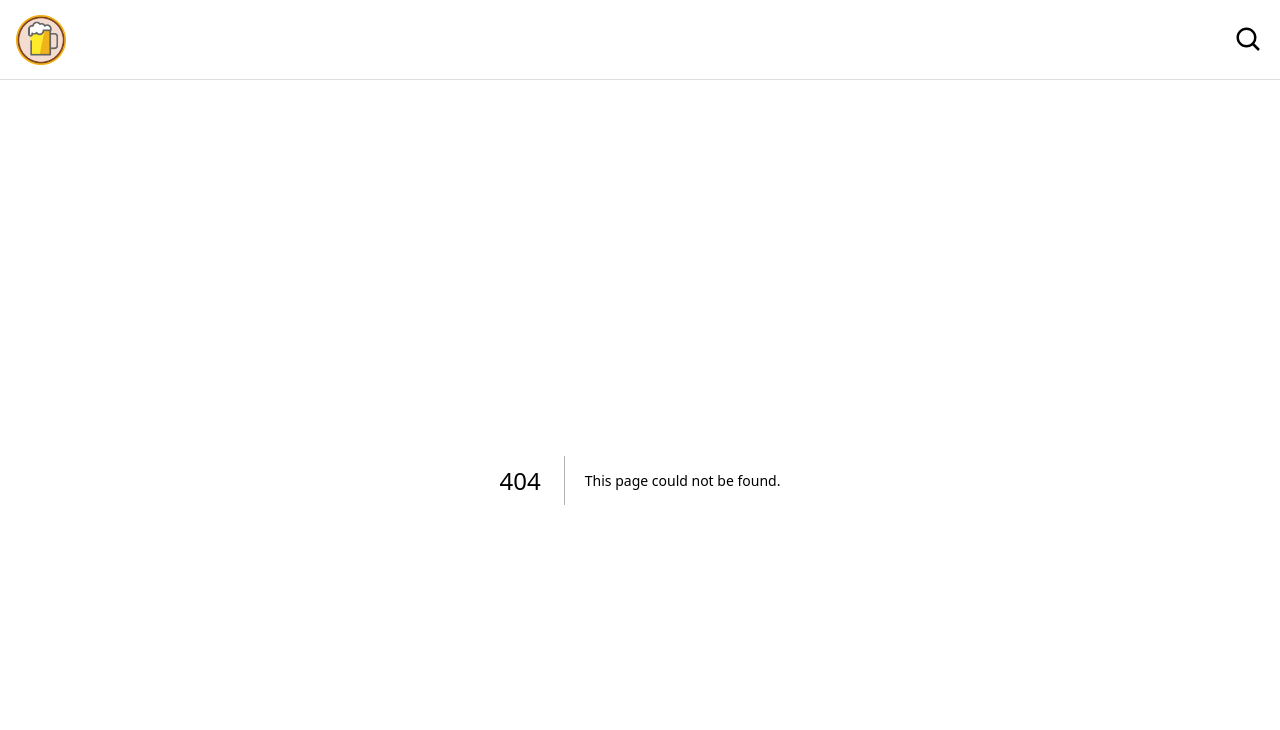
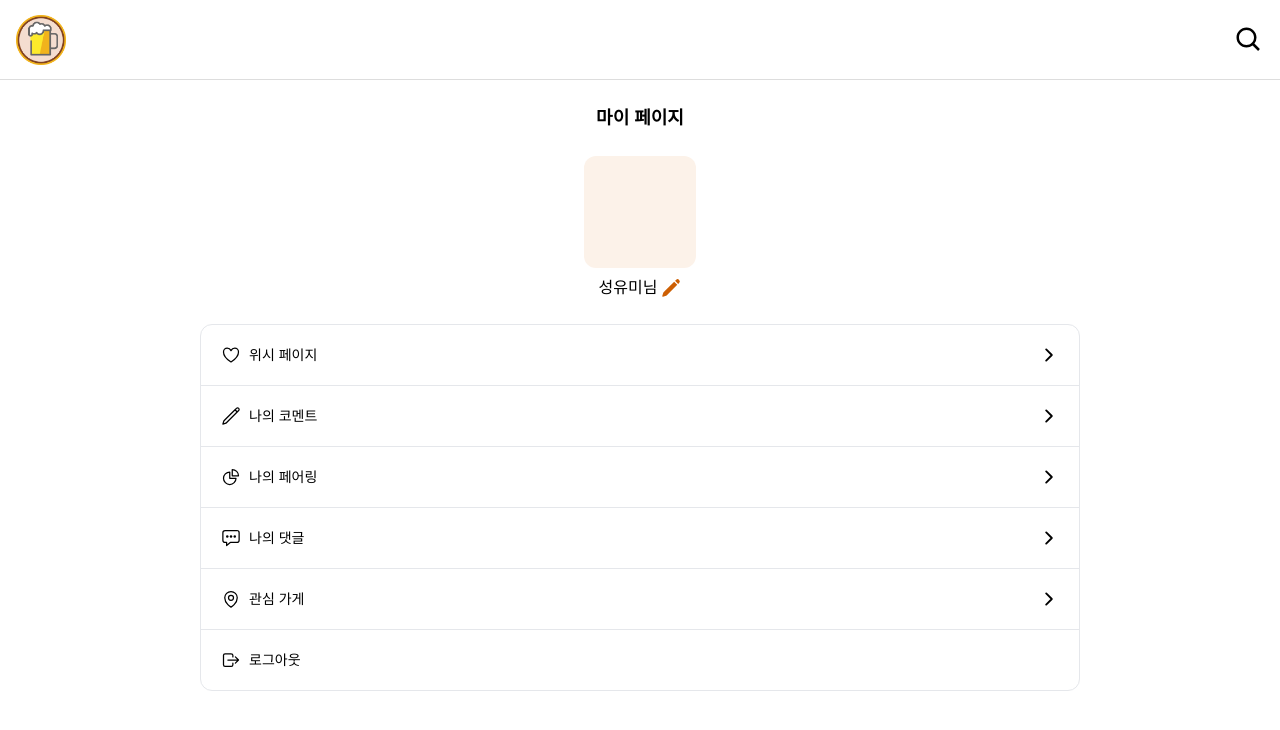
Before and after one commit to GetA-BEER/GetABeer, a Next.js app in the folder fe/: page /mypage in a window 1280 px wide. Before the commit this address had no page. Shown: the top 730 px of the page. Built offline with nearby package versions, Linux system fonts and the light colour scheme; a web font is replaced by a local one.

Commit message:
GB-57 style: 마이페이지 제작

```diff
--- /dev/null
+++ b/fe/pages/mypage/index.tsx
@@ -0,0 +1,82 @@
+import Head from 'next/head';
+import {
+  IoHeartOutline,
+  IoChevronForwardOutline,
+  IoChatboxEllipsesOutline,
+  IoLogOutOutline,
+} from 'react-icons/io5';
+import {
+  HiPencil,
+  HiOutlinePencil,
+  HiOutlineChartPie,
+  HiOutlineMapPin,
+} from 'react-icons/hi2';
+export default function Mypage() {
+  return (
+    <>
+      <Head>
+        <title>GetABeer</title>
+        <meta name="description" content="Generated by create next app" />
+        <meta name="viewport" content="width=device-width, initial-scale=1" />
+        <link rel="icon" href="/images/logo.png" />
+      </Head>
+      <main className="m-auto h-screen max-w-4xl ">
+        <div className="my-6 text-center text-lg bg-white font-semibold">
+          마이 페이지
+        </div>
+        <div className="flex flex-col items-center my-6">
+          <div className="w-28 h-28 bg-y-cream rounded-xl"></div>
+          <div className="flex justify-center items-center gap-1 mt-2">
+            <div>성유미님</div>
+            <button className="w-5 h-5 text-y-brown">
+              <HiPencil className="w-5 h-5" />
+            </button>
+          </div>
+        </div>
+        <div className="m-2 border divide-y divide-gray-200 rounded-xl text-sm">
+          <button className="flex w-full p-5 rounded-t-xl justify-between hover:bg-gray-200 ">
+            <div className="flex gap-2">
+              <IoHeartOutline className="self-center w-5 h-5" />
+              위시 페이지
+            </div>
+            <IoChevronForwardOutline className="w-5 h-5 " />
+          </button>
+          <button className="flex w-full p-5 justify-between hover:bg-gray-200 ">
+            <div className="flex gap-2 ">
+              <HiOutlinePencil className="self-center w-5 h-5" />
+              나의 코멘트
+            </div>
+            <IoChevronForwardOutline className="w-5 h-5" />
+          </button>
+          <button className="flex w-full p-5 justify-between hover:bg-gray-200 ">
+            <div className="flex gap-2 ">
+              <HiOutlineChartPie className="self-center w-5 h-5" />
+              나의 페어링
+            </div>
+            <IoChevronForwardOutline className="w-5 h-5" />
+          </button>
+          <button className="flex w-full p-5 justify-between hover:bg-gray-200">
+            <div className="flex gap-2 ">
+              <IoChatboxEllipsesOutline className="self-center w-5 h-5" />
+              나의 댓글
+            </div>
+            <IoChevronForwardOutline className="w-5 h-5" />
+          </button>
+          <button className="flex w-full p-5 justify-between hover:bg-gray-200">
+            <div className="flex gap-2 ">
+              <HiOutlineMapPin className="self-center w-5 h-5" />
+              관심 가게
+            </div>
+            <IoChevronForwardOutline className="w-5 h-5" />
+          </button>
+          <button className="flex w-full p-5 rounded-b-xl justify-between hover:bg-gray-200">
+            <div className="flex gap-2 ">
+              <IoLogOutOutline className="self-center w-5 h-5" />
+              로그아웃
+            </div>
+          </button>
+        </div>
+      </main>
+    </>
+  );
+}
```
